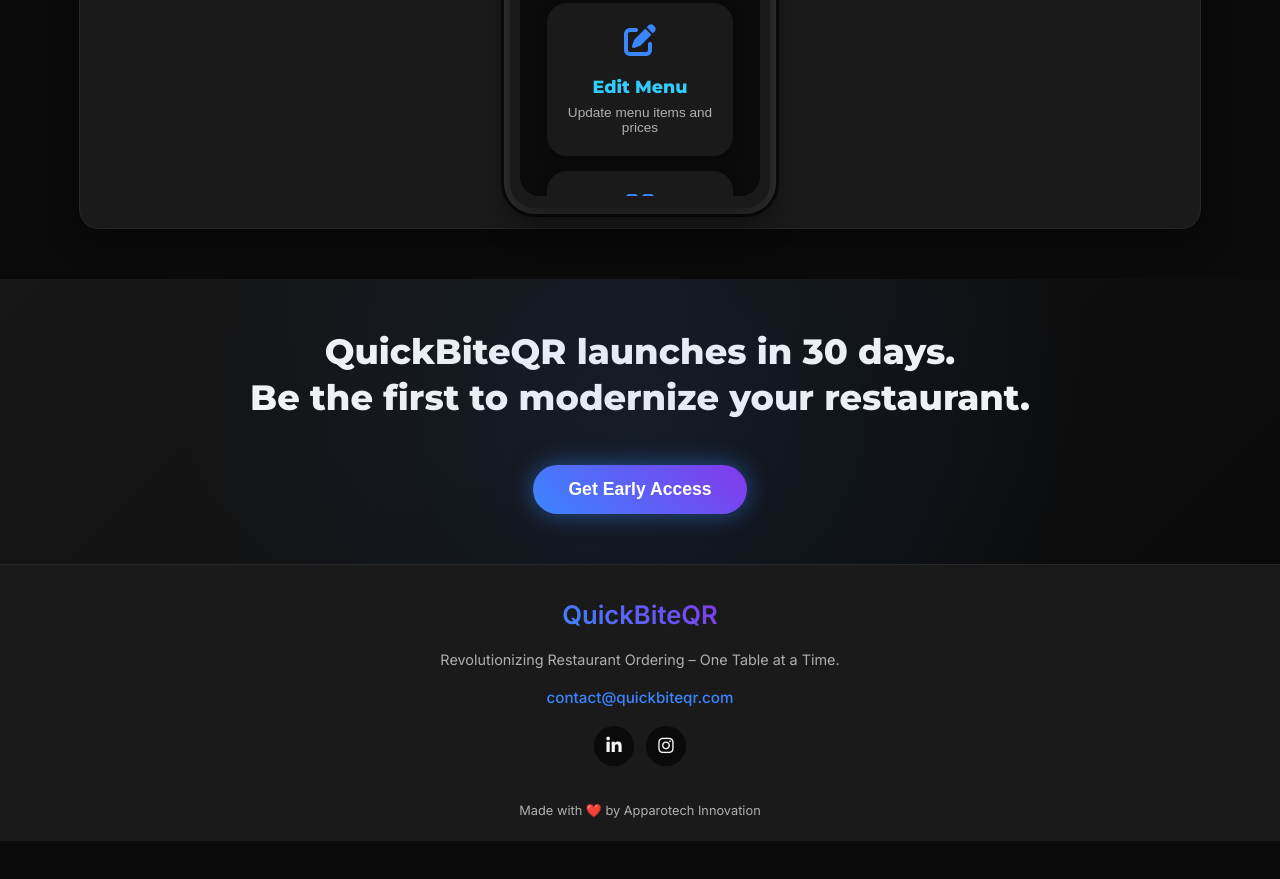
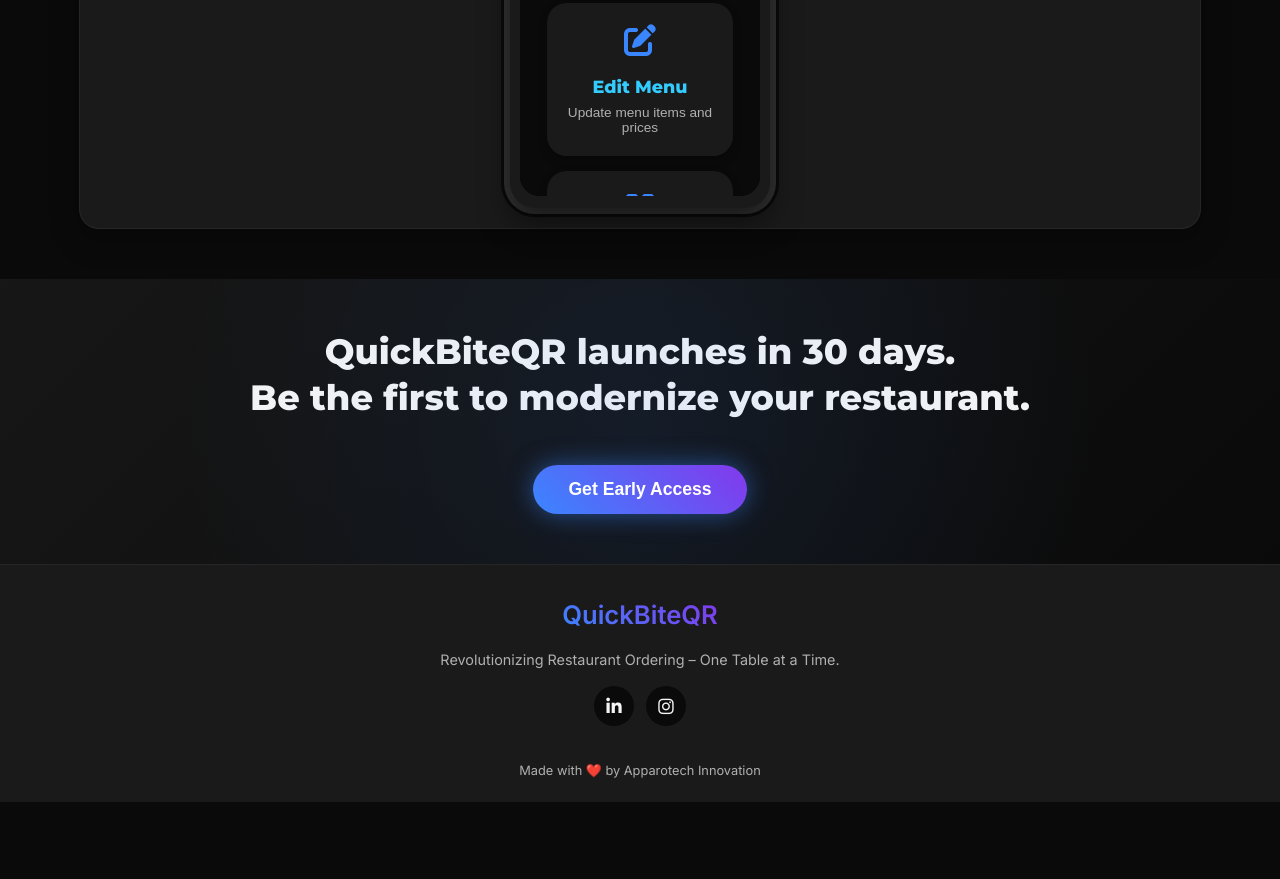
Before and after one commit to sagargiri456/quickbiteqr, a plain HTML site: page index.html in a window 1280 px wide. Shown: the part 2150-3029 px from the top of the page. Drawn offline with Linux system fonts and the light colour scheme.

Commit message:
removed contact email in the footer

```diff
--- a/index.html
+++ b/index.html
@@ -348,7 +348,7 @@
                 <div class="footer-logo">QuickBiteQR</div>
                 <p class="footer-tagline">Revolutionizing Restaurant Ordering – One Table at a Time.</p>
 
-                <a href="mailto:contact@quickbiteqr.com" class="contact-email">contact@quickbiteqr.com</a>
+                <!-- <a href="mailto:contact@quickbiteqr.com" class="contact-email">contact@quickbiteqr.com</a> -->
 
                 <div class="social-icons">
                     <a href="https://www.linkedin.com/company/quickbiteqr/" class="social-icon"><i class="fab fa-linkedin-in"></i></a>
```
